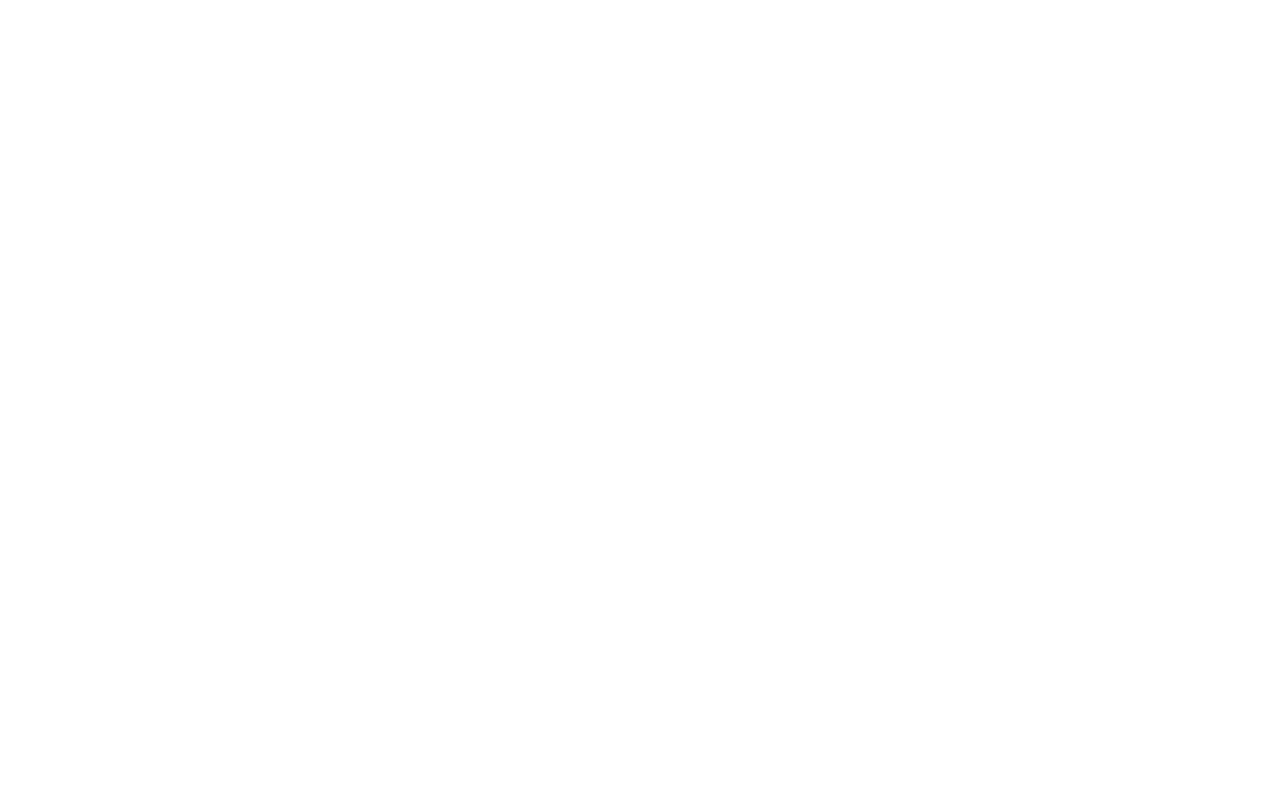
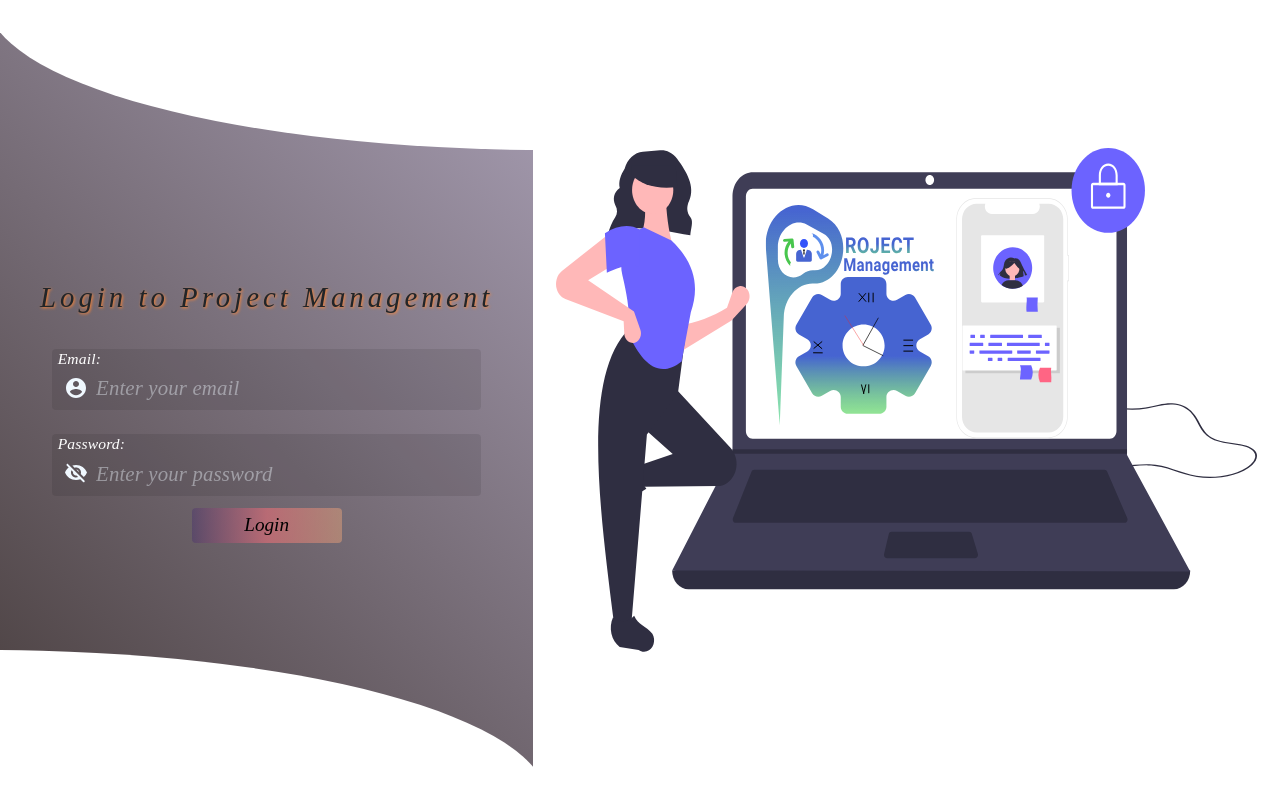
Before and after one commit to SubashPradhan/track-your-project, a React (Create React App) app: page /login in a window 1280 px wide. Built offline with nearby package versions, Linux system fonts and the light colour scheme; a web font is replaced by a local one.

Commit message:
Working on loginpage styling

```diff
--- a/src/App.js
+++ b/src/App.js
@@ -1,12 +1,14 @@
 import React, { Component } from 'react'
 import { Route } from 'react-router-dom'
 import Main from '../src/components/Main'
+import Login from '../src/components/Login'
 
 class App extends Component {
   render() {
     return (
       <div>
         <Route path='/' exact component={Main} />
+        <Route path='/login' component={Login} />
       </div>
     )
   }
--- a/src/components/Login/view.js
+++ b/src/components/Login/view.js
@@ -2,12 +2,20 @@ import React from 'react'
 import '../../styles/login.css'
 import { TextField, InputAdornment } from '@material-ui/core';
 import { AccountCircle, VisibilityOffRounded } from '@material-ui/icons';
-import { Container} from 'react-bootstrap';
+import { Container, Row, Col } from 'react-bootstrap';
+import LoginImage from '../../assets/images/login.svg'
 
 export default function View() {
   return (
-    <Container fluid>
-      <div className='login-container'>
+    <Container fluid >
+      <Row className="login-container">
+        <Col lg={5} className="login-form-container">
+          <div className="wave">
+            <div className='login-form-text'>
+              <h3 className='login-header text-center'>
+                Login to Project Management
+              </h3>
+            </div>
             <form autoComplete='off' className='login-form'>
               <TextField
                 type='text'
@@ -41,6 +49,15 @@ export default function View() {
               <button className='login-button'>Login</button>
             </form>
           </div>
+        </Col>
+
+        <Col lg={7} className="img-container">
+          <div className="login-img">
+            <img src={LoginImage} alt="Login" className="img-fluid"></img>
+          </div>
+        </Col>
+
+      </Row>
     </Container>
   )
 }
--- a/src/components/Navbar/view.js
+++ b/src/components/Navbar/view.js
@@ -2,6 +2,7 @@ import React from 'react'
 import '../../styles/navbar.css'
 import projectLogo from '../../assets/images/project-logo.svg'
 import { Container, Row } from 'react-bootstrap'
+import { Link } from 'react-router-dom'
 
 export default function View(props) {
   const { handleMenu, menuClicked, setFocus, scrollNav } = props
@@ -19,6 +20,9 @@ export default function View(props) {
         <div className='logo-container'>
           <img src={projectLogo} alt='Project Logo' className={scrollNav ? 'project-logo project-logo-resize' : 'project-logo'} />
         </div>
+        <div className='login-button'>
+          <Link to='/login'>Login</Link>
+        </div>
         {Links}
         <div className='burger-menu' onClick={handleMenu}>
           <div className={menuClicked ? 'line-one-clicked' : 'line-one'}></div>
--- a/src/styles/login.css
+++ b/src/styles/login.css
@@ -3,31 +3,77 @@
   src: url("/assets/fonts/Orbitron/Orbitron-VariableFont_wght.ttf");
 }
 
-@keyframes logo-spin{
-  from{
-    transform: rotate(0deg);
-  }
-  to{
-    transform: rotate(360deg);
-  }
+.login-container{
+  align-items: center;
+  justify-content: center;
+  height: 100vh;
+  font-family: Orbitron;
+  font-style: italic;
 }
 
-.login-container{
-  margin-top: 3%;
-  color: aliceblue;
-  text-align: center;
+.login-form-container{
+  position: relative;
+  display: flex;
+  align-items: center;
+  justify-content: center;
+  background: black;
+  background: linear-gradient(45deg, rgba(24, 11, 10, 0.8), rgba(85, 66, 110, 0.5));
+  height: 100%;
+}
+
+.login-form-container:before {
+  content: "";
+  position: absolute;
+  border-radius: 0% 0% 0% 100%;
+  width: 105%;
+  height: 150px;
+  background-color: white;
+  top: 0%;
+}
+
+.login-form-container:after{
+  content: "";
+  position: absolute;
+  border-radius: 0 100% 0 0;
+  width: 105%;
+  height: 150px;
+  background-color: white;
+  bottom: 0;
+}
+
+/* .login-form-container:after {
+  content: "";
+  display: block;
+  position: absolute;
+  border-radius: 100% 50%;
+  width: 300px;
+  height: 120px;
+  background-color: white;
+  left: -20px;
+  top: -50px;
+} */
+
+
+.img-container{
+  display: flex;
+  justify-content: center;
 }
 
 .login-form{
+  display: flex;
   flex-direction: column;
-  display: inline-flex;
   min-width: 40%;
-  border-radius: 10px;
-  padding: 50px 30px 10px 30px;
-  background: linear-gradient(90deg, rgba(254, 173, 166, 0.8), rgba(128, 208, 199, 0.2));
+  /* border-radius: 20px; */
   font-style: italic !important;
 }
 
+.login-header{
+  flex-basis: 100%;
+  font-size: 1.8rem;
+  letter-spacing: 4px;
+  text-shadow: 1px 1.4px 3px #ff8533;
+  margin: 5% 0 5% 0;
+}
 .MuiInputBase-input{
   font-family: Orbitron !important;
   font-weight: bold;
@@ -79,7 +125,7 @@
   0%{
     width: 0;
     height: 0;
-    border-top-color:rgba(254, 173, 166, 0.8);
+    border-top-color:rgba(245, 240, 239, 0.8);
     border-right-color: transparent;
     border-left-color: transparent;
     border-bottom-color: transparent;
@@ -87,16 +133,16 @@
   50%{
     width: 100%;
     height: 0;
-    border-top-color: rgba(254, 173, 166, 0.8);;
-    border-right-color: rgba(254, 173, 166, 0.8);;
+    border-top-color: rgba(248, 240, 239, 0.8);;
+    border-right-color: rgba(131, 212, 106, 0.8);;
     border-left-color: transparent;
     border-bottom-color: transparent;
   }
   100%{
     width: 100%;
     height: 100%;
-    border-top-color: rgba(254, 173, 166, 0.8); ;
-    border-right-color: rgba(254, 173, 166, 0.8);;
+    border-top-color: rgba(240, 235, 234, 1); ;
+    border-right-color: rgba(238, 236, 243, 1);;
     border-left-color: transparent;
     border-bottom-color: transparent;
   }
@@ -117,7 +163,8 @@
 .MuiFilledInput-root:focus-within::after{
   animation: animate-below 1s linear forwards;
   animation-delay: 0.7s;
-  background-image: linear-gradient(90deg, rgba(58, 207, 213, 0.1), rgba(58, 78, 213, 0.2), rgba(247, 187, 67, 0.2));
+  background-image: linear-gradient(45deg, rgba(14, 13, 13, 0.4), rgba(2, 12, 12,0.4));
+  /* background-image: linear-gradient(90deg, rgba(2, 12, 12, 0.4), rgba(233, 135, 195, 0.2), rgba(250, 248, 246, 0.2)); */
 }
 
 @keyframes animate-below{
@@ -127,7 +174,7 @@
     border-top-color: transparent;
     border-right-color: transparent;
     border-left-color: transparent;
-    border-bottom-color: rgba(254, 173, 166, 0.8);;
+    border-bottom-color: rgba(248, 242, 241, 0.8);;
   }
   50%{
     width: 0;
@@ -142,8 +189,8 @@
     height: 100%;
     border-top-color: transparent ;
     border-right-color: transparent;
-    border-left-color: rgba(254, 173, 166, 0.8);;
-    border-bottom-color: rgba(254, 173, 166, 0.8);;
+    border-left-color: rgba(245, 242, 241, 0.8);;
+    border-bottom-color: rgba(236, 234, 234, 0.8);;
   }
 }
 
@@ -176,7 +223,7 @@
   width: 150%;
   height: 100%;
   background: #ffffff;
-  opacity: 0.2;
+  opacity: 0.8;
   transform: rotate(45deg);
   transition: all ease 1s;
 }
```
Also changed, not shown: src/assets/images/login.svg (added), src/assets/images/project-logo1.png (deleted). Lines whose indentation alone changed are shown as unchanged.
